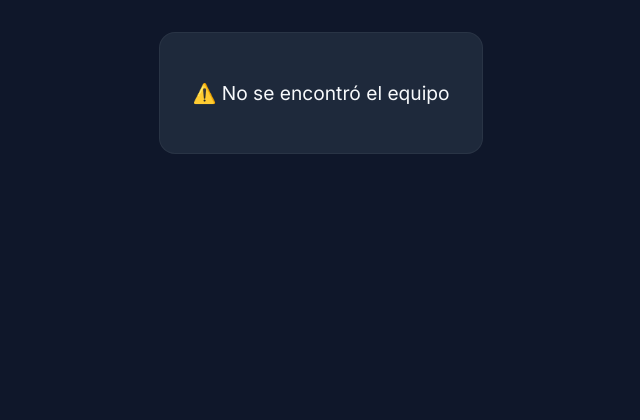
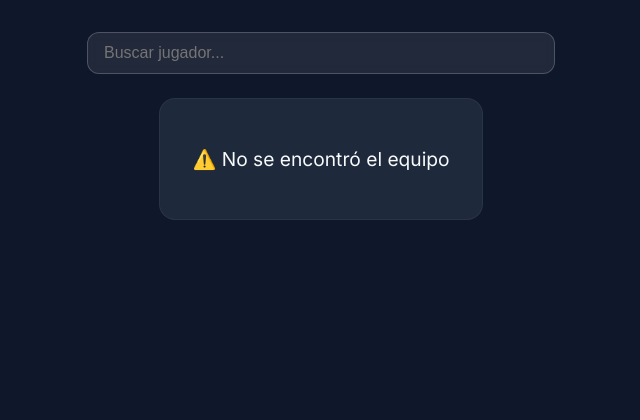
Before and after one commit to kanekong909/sports, a Python web app: template templates/jugadores_fu.html in a window 1280 px wide. Shown: the part 164-584 px from the top of the page, without its empty margins (319-959 px from the left). Run offline with Jinja, Linux system fonts and the light colour scheme; the template is opened without the code that fills it, so the values that code supplies are empty.

Commit message:
se añadio buscador a jugadores_fu.html, css y js

```diff
--- a/css/futbol.css
+++ b/css/futbol.css
@@ -143,7 +143,6 @@
   transition: transform 0.3s ease, box-shadow 0.3s ease;
 }
 
-
 .continente-item:hover {
   transform: translateY(-4px);
   box-shadow: 0 18px 40px rgba(0, 0, 0, 0.35);
@@ -203,7 +202,7 @@
 /* 🎴 Card con degradado */
 .card {
   width: 100%;
-  background: linear-gradient(135deg, #667eea 0%, #764ba2 100%);
+  background: linear-gradient(135deg, #b8b8b8 0%, #764ba2 100%);
   border: 1px solid rgba(255, 255, 255, 0.1);
   border-radius: 15px;
   box-shadow: 0 4px 15px rgba(102, 126, 234, 0.3);
--- a/css/jugadores_campo.css
+++ b/css/jugadores_campo.css
@@ -184,6 +184,10 @@
 
 /* Tarjetas de jugadores */
 .player-card {
+  display: flex;
+  flex-direction: column;
+  justify-content: center;
+  align-items: center;
   background: var(--dark-light);
   border-radius: 1.25rem;
   padding: 1.5rem;
@@ -707,6 +711,33 @@
   background: linear-gradient(180deg, #4e4bff, #7a7aff);
 }
 
+/* Buscador */
+.buscador-container {
+  width: 100%;
+  max-width: 500px;
+  margin: 0 auto 1.5rem auto;
+  padding: 0 1rem;
+}
+
+#buscadorJugadores {
+  width: 100%;
+  padding: 0.7rem 1rem;
+  font-size: 1rem;
+  border-radius: 12px;
+  border: 1px solid rgba(255,255,255,0.2);
+  background: rgba(255,255,255,0.08);
+  color: #fff;
+  backdrop-filter: blur(4px);
+  outline: none;
+  transition: 0.3s ease;
+}
+
+#buscadorJugadores:focus {
+  border-color: #00b4d8;
+  background: rgba(255,255,255,0.15);
+}
+
+
 /* Animaciones */
 @keyframes fadeInDown {
   from {
--- a/js/jugadores_fu.js
+++ b/js/jugadores_fu.js
@@ -129,6 +129,35 @@
       '<div class="mensaje">❌ Error al cargar los datos</div>';
     console.error("Error:", error);
   });
+
+// === BUSCADOR DE JUGADORES ===
+const buscador = document.getElementById("buscadorJugadores");
+
+function quitarTildes(texto) {
+  return texto.normalize("NFD").replace(/[\u0300-\u036f]/g, "");
+}
+
+buscador.addEventListener("input", () => {
+  const texto = quitarTildes(buscador.value.toLowerCase().trim());
+  const cards = document.querySelectorAll(".player-card");
+
+  cards.forEach(card => {
+    const nombre = quitarTildes(card.querySelector("h4").textContent.toLowerCase());
+    const posicion = quitarTildes(card.querySelector("small").textContent.toLowerCase());
+
+    if (nombre.includes(texto) || posicion.includes(texto)) {
+      card.style.display = "flex";
+    } else {
+      card.style.display = "none";
+    }
+  });
+
+  // Ocultar categorías vacías
+  document.querySelectorAll(".categoria-seccion").forEach(seccion => {
+    const visibles = seccion.querySelectorAll(".player-card:not([style*='display: none'])");
+    seccion.style.display = visibles.length ? "block" : "none";
+  });
+});
 
 const modal = document.getElementById("playerModal");
 const closeModal = document.getElementById("closeModal");
@@ -280,7 +309,6 @@
   });
 }
 
-
 function abrirModal(j, data) {
   // Imagen y datos básicos
   document.getElementById("modalImg").src =
--- a/templates/jugadores_fu.html
+++ b/templates/jugadores_fu.html
@@ -16,6 +16,10 @@
     <h1 id="tituloEquipo">Jugadores</h1>
     <p>Selecciona un jugador para ver detalles</p>
   </header>
+
+  <div class="buscador-container">
+    <input type="text" id="buscadorJugadores" placeholder="Buscar jugador...">
+  </div>
 
   <div id="jugadoresContainer" class="jugadores-grid">
     <div class="loading">Cargando jugadores</div>
```
